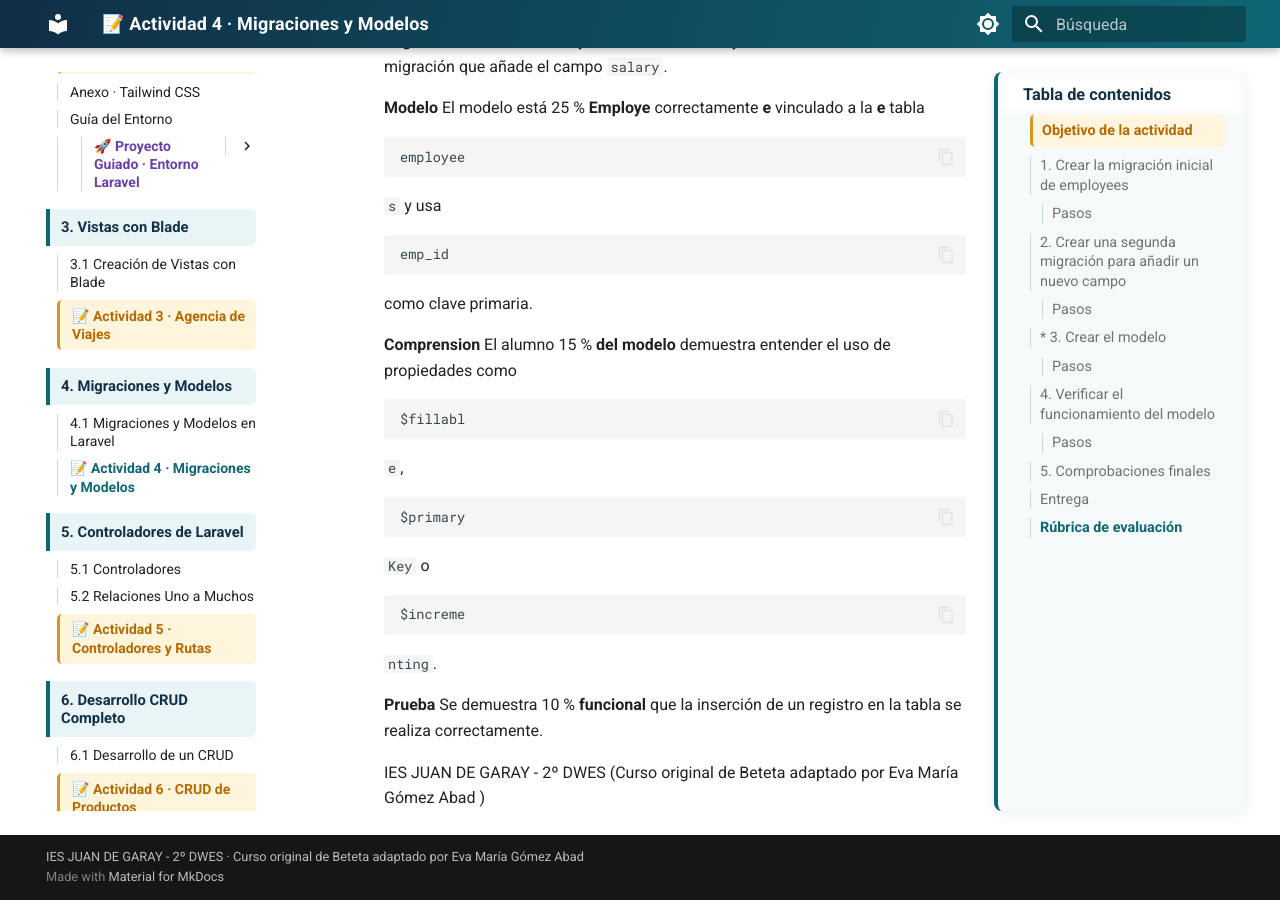
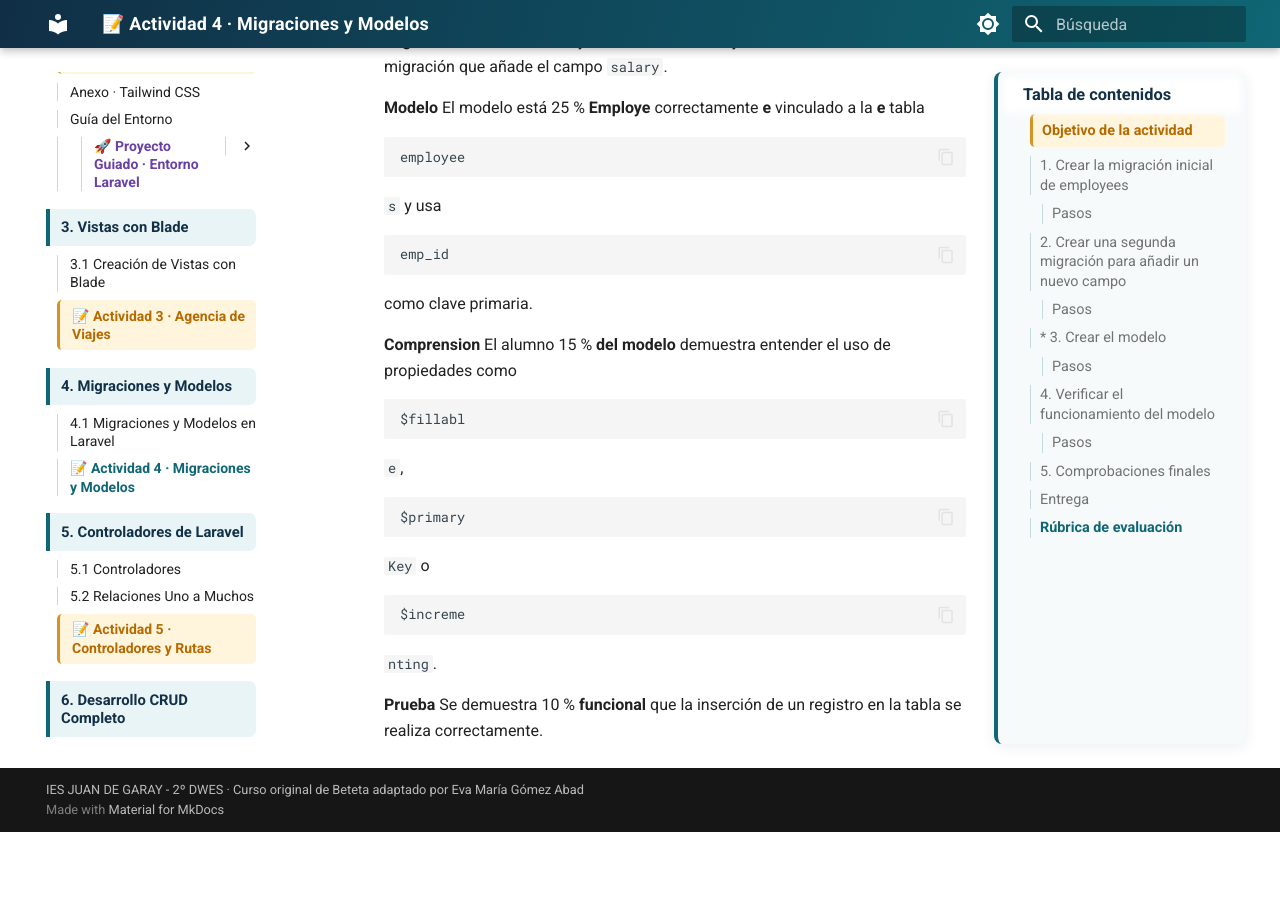
Before and after one commit to evaprofe/CURSO_DWES_2627, an MkDocs documentation site: the page built from docs/tema-04-migraciones-modelos/4-2-actividad-del-tema-4-introduccion-a-laravel.md, in a window 1280 px wide and 900 px high, scrolled down 5565 px. Built offline with MkDocs 1.6.1 and Material for MkDocs 9.7.7, drawn with Linux system fonts in a browser that asks for light colours; after the commit the page ends 6397 px from its top, so only the background shows below that.

Commit message:
Eliminar pie duplicado del tema 4

```diff
--- a/docs/tema-04-migraciones-modelos/4-2-actividad-del-tema-4-introduccion-a-laravel.md
+++ b/docs/tema-04-migraciones-modelos/4-2-actividad-del-tema-4-introduccion-a-laravel.md
@@ -262,5 +262,3 @@ $increme
 `nting`.
 
 **Prueba** Se demuestra 10 % **funcional** que la inserción de un registro en la tabla se realiza correctamente.
-
-IES JUAN DE GARAY - 2º DWES (Curso original de Beteta adaptado por Eva María Gómez Abad )
```
Also changed, not shown: docs/tema-04-migraciones-modelos/4-1-migraciones-y-modelos-con-laravel-introduccion-a-laravel.md (+0 -2 lines).
